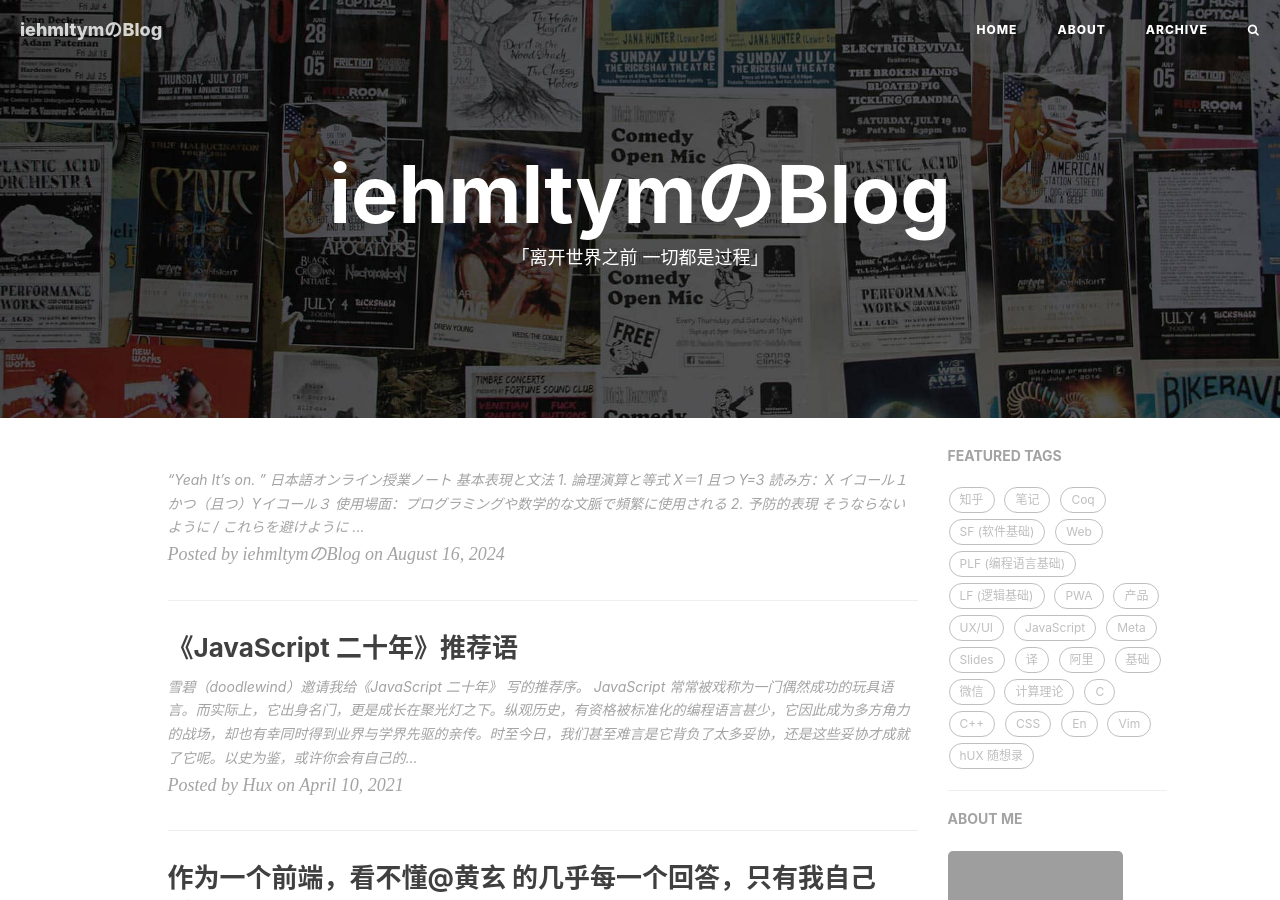
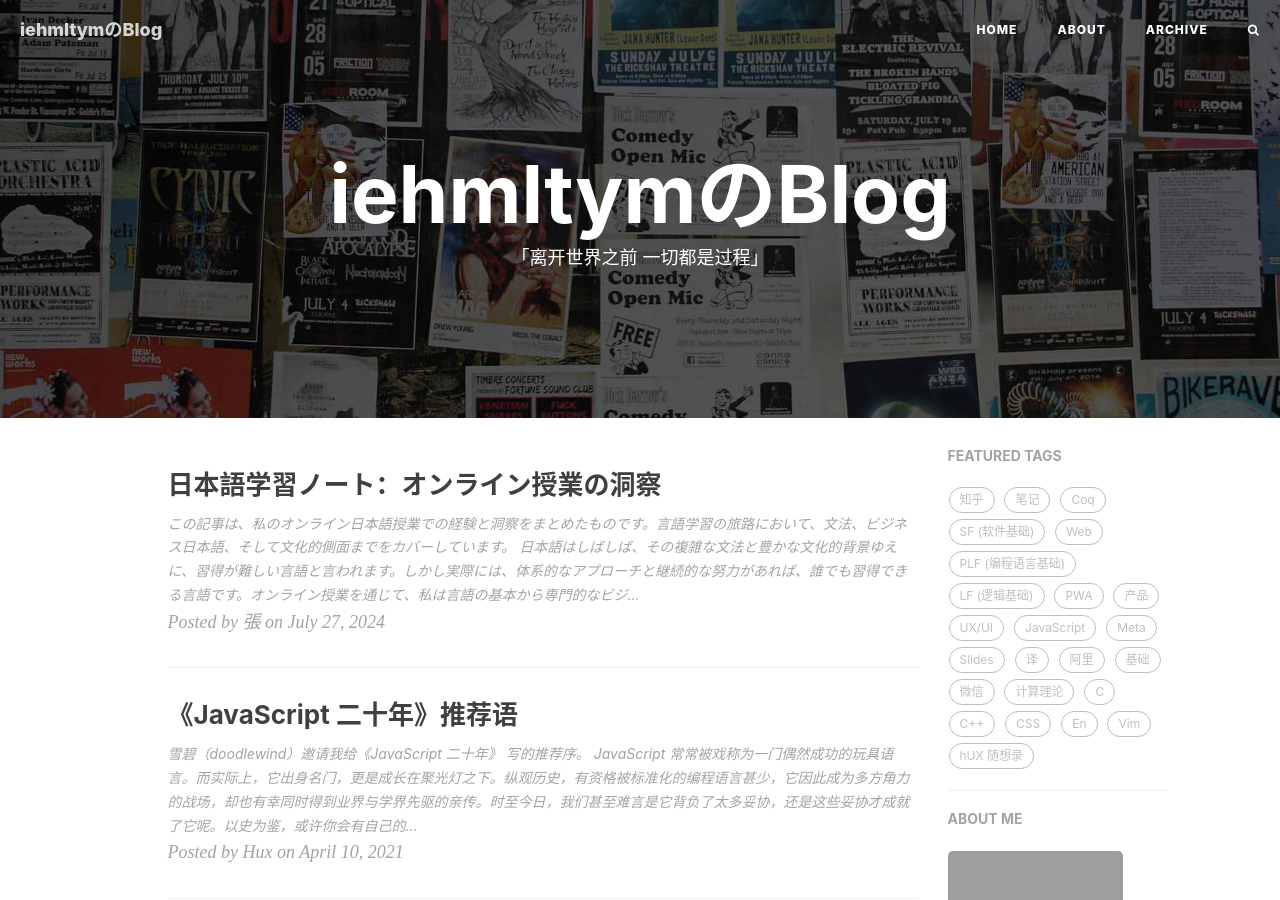
Before and after one commit to iehmltym/iehmltym.github.io, a Jekyll site: the page built from index.html, in a window 1280 px wide and 900 px high. Built offline with Jekyll 4.4.1, drawn with Linux system fonts in a browser that asks for light colours; nearby versions of some CDN libraries; the list of posts is cut into pages by our own code; comment, search, counter and statistics services are not loaded; some of the changed lines change nothing that is shown; grey boxes are pictures that could not be loaded.

Commit message:
Update and rename 2024-07-27-hellonihonngo.markdown to 2024-07-27-hellonihonngo.md

```diff
--- a/_posts/2024-07-27-hellonihonngo.markdown
+++ b/_posts/2024-07-27-hellonihonngo.md
@@ -1,16 +1,31 @@
 ---
-layout:     post
-title:      "Hello nihonngo”
-subtitle:   " \"Hello World, Hello Blog\""
-date:       2015-01-29 12:00:00
-author:     “iehmltym
-header-img: "img/post-bg-2015.jpg"
-catalog: true
+layout:       post
+title:        "日本語学習ノート：オンライン授業の洞察"
+author:       "張"
+header-style: text
+catalog:      true
 tags:
-    - Meta
+    - 語学
+    - 日本語
+    - オンライン学習
 ---
 
-> “Yeah It's on. ”
+> この記事は、私のオンライン日本語授業での経験と洞察をまとめたものです。言語学習の旅路において、文法、ビジネス日本語、そして文化的側面までをカバーしています。
+
+日本語はしばしば、その複雑な文法と豊かな文化的背景ゆえに、習得が難しい言語と言われます。しかし実際には、体系的なアプローチと継続的な努力があれば、誰でも習得できる言語です。オンライン授業を通じて、私は言語の基本から専門的なビジネス用語まで、幅広い知識を得ることができました。本当に、言語学習は単なる単語と文法の暗記ではなく、新しい思考方法と文化の扉を開く鍵なのです。
+
+日本語学習の旅では、基本的な挨拶から複雑な敬語表現まで、様々な段階があります。そして、その過程で直面する課題も多岐にわたります。例えば、「は」と「が」の使い分け、助詞の適切な使用、そして漢字の習得などが挙げられます。しかし、これらの困難を乗り越えるたびに、日本語の美しさと奥深さをより深く理解できるようになります。
+
+特に印象的だったのは、ビジネス日本語の学習です。日本の職場文化を反映した言葉遣いや慣用表現は、単に言語を学ぶだけでなく、日本社会の価値観や考え方を理解する上で非常に有益でした。例えば、「お疲れ様です」という一言に込められた同僚への敬意と感謝の気持ちは、日本の職場文化の縮図とも言えるでしょう。
+
+また、日本語学習を通じて、自己表現の新たな方法も発見しました。例えば、「あいまいな表現」の使い方は、直接的な表現を避けつつも意図を伝える日本語特有の手法で、これは私の母国語にはない概念でした。このような言語的特徴を学ぶことで、コミュニケーションに対する新しい視点を得ることができました。
+
+結局のところ、言語学習は単に言葉を覚えることではありません。それは新しい世界観を獲得し、異文化への扉を開く過程なのです。日本語学習を通じて、私は言語の壁を越えて、日本文化の真髄に触れる機会を得ました。この経験は、グローバル社会における相互理解と尊重の重要性を再認識させてくれました。
+
+これからも日本語学習の旅は続きます。新しい表現を学び、文化的な洞察を深めるたびに、私の世界はより豊かになっていくことでしょう。言語学習に興味がある方々、特に日本語に魅力を感じている方々にとって、この記事が何かしらの励みになれば幸いです。
+
+— 張、日本語学習者・IT技術者
+
 
 
 
```
